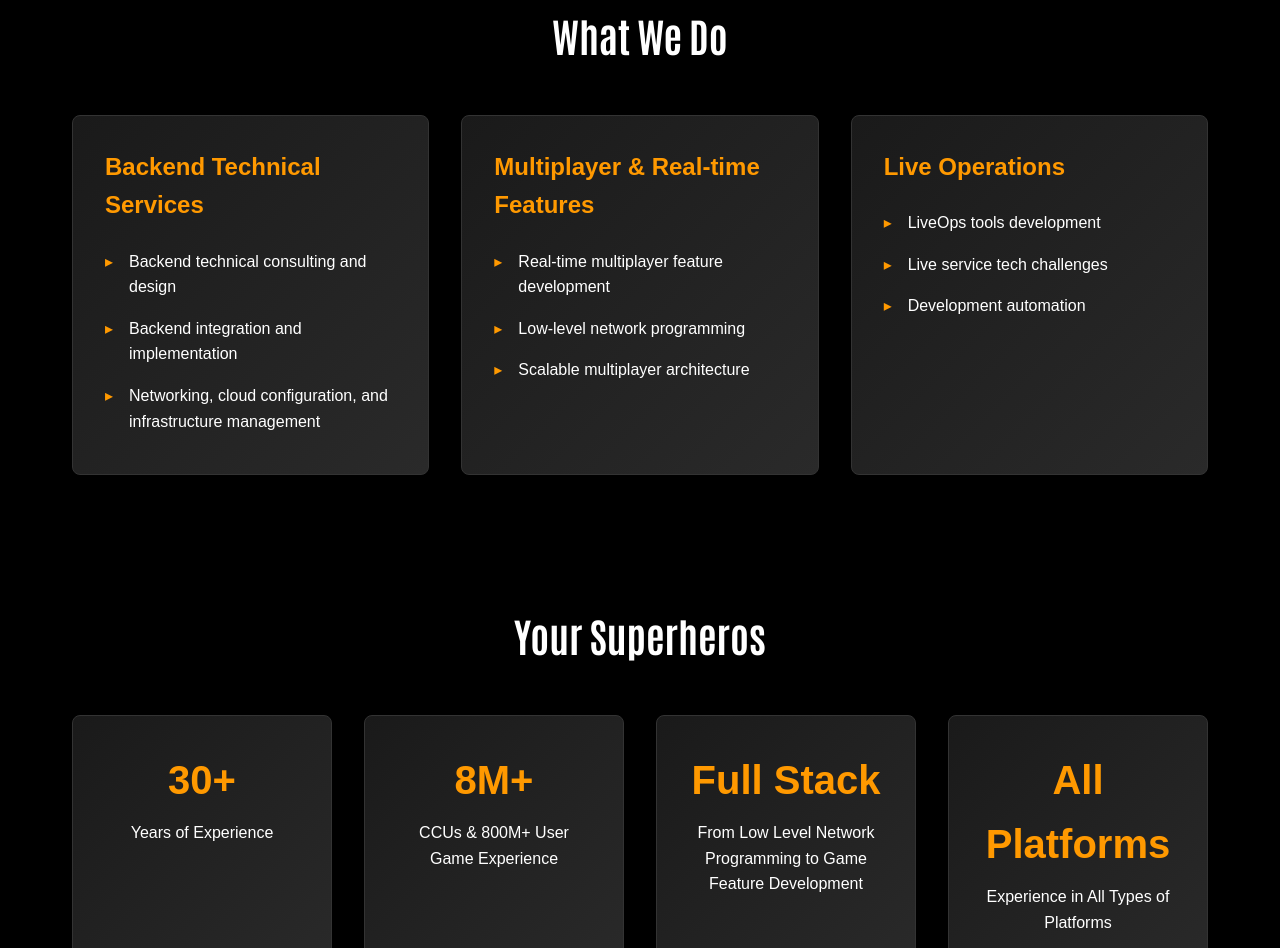
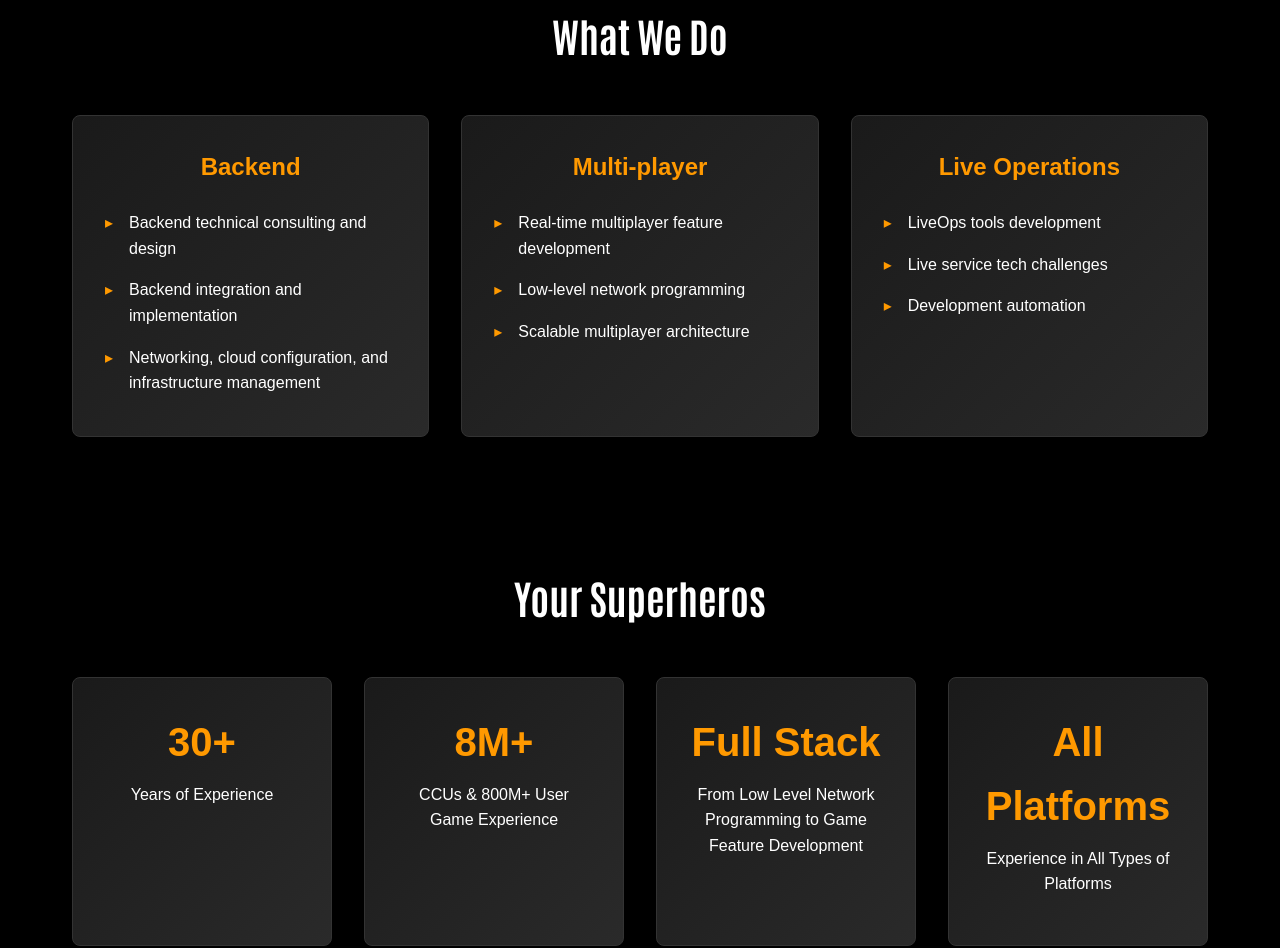
Before and after one commit to CosmoUniverse/cosmouniverse.github.io, a plain HTML site: page index.html in a window 1280 px wide. Shown: the part 822-1770 px from the top of the page. Drawn offline with Linux system fonts and the light colour scheme.

Commit message:
center align

```diff
--- a/index.html
+++ b/index.html
@@ -42,7 +42,7 @@
                 <h2>What We Do</h2>
                 <div class="services-grid">
                     <div class="service-card">
-                        <h3>Backend Technical Services</h3>
+                        <h3>Backend</h3>
                         <ul class="service-list">
                             <li>Backend technical consulting and design</li>
                             <li>Backend integration and implementation</li>
@@ -50,7 +50,7 @@
                         </ul>
                     </div>
                     <div class="service-card">
-                        <h3>Multiplayer & Real-time Features</h3>
+                        <h3>Multi-player</h3>
                         <ul class="service-list">
                             <li>Real-time multiplayer feature development</li>
                             <li>Low-level network programming</li>
--- a/styles.css
+++ b/styles.css
@@ -157,6 +157,7 @@ p {
 .service-card h3 {
     color: var(--primary-color);
     margin-bottom: var(--spacing-sm);
+    text-align: center;
 }
 
 .service-list {
```
